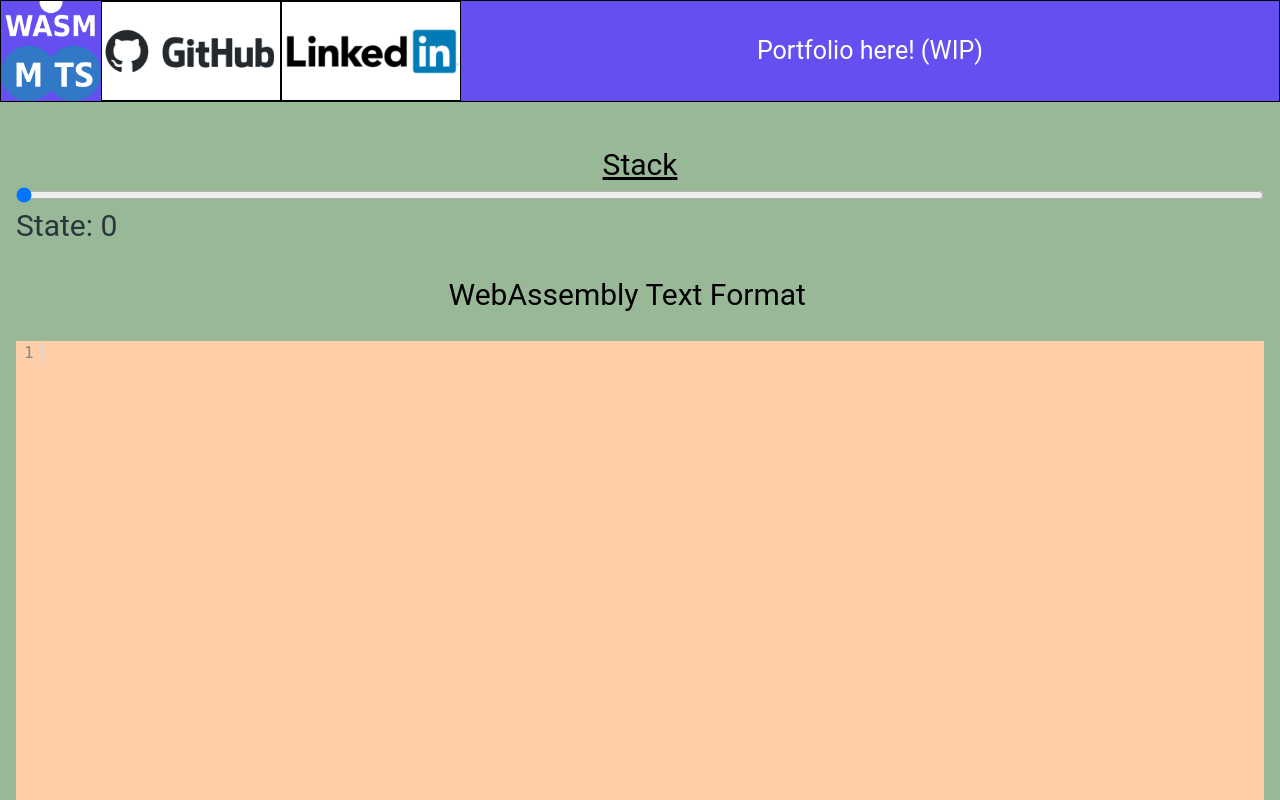
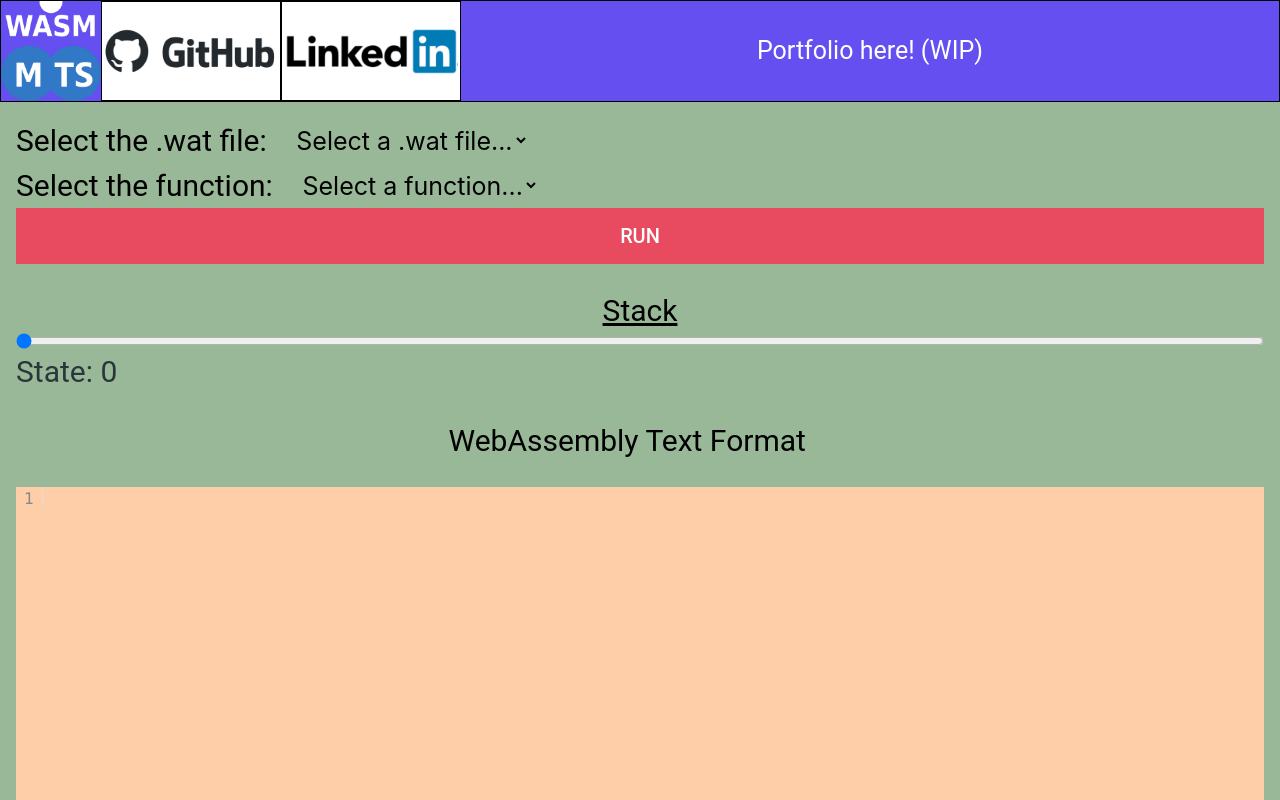
Before and after one commit to MirkoMassa/wasmmts-gui, a React (Create React App) app: page / in a window 1280 px wide. Shown: the top 800 px of the page. Built offline with nearby package versions, Linux system fonts and the light colour scheme.

Commit message:
Reorganized html

```diff
--- a/src/App.tsx
+++ b/src/App.tsx
@@ -5,7 +5,10 @@ import * as execTypes from 'wasmmts-a_wasm_interpreter/build/src/exec/types'
 import {buildStateStrings, patchesDescriptor, stateDescriptor, buildPatchesStrings} from 'wasmmts-a_wasm_interpreter/build/src/debugging/stringifier'
 import Slider from './components/Slider'
 import FileSelector from './components/FileSelector'
+import FileSelectorDesktop from './components/FileSelectorDesktop'
 import FunctionSelector from './components/FunctionSelector';
+import FunctionSelectorDesktop from './components/FunctionSelectorDesktop';
+import RunButton from './components/RunButton';
 import { custom } from 'wasmmts-a_wasm_interpreter/build/src/types';
 import Topbar from './components/Topbar';
 
@@ -63,10 +66,13 @@ function App() {
       <Topbar/>
       <div className='WasmMTS_demo'>
         <FileSelector onChange={updateWasm} selected={filename}/>
-        <FunctionSelector run={run} setFunc = {setFuncname}
+        <FileSelectorDesktop onChange={updateWasm} selected={filename}/>
+        <FunctionSelector setFunc = {setFuncname}
         wasmInstance = {wasmInstance} selected= {funcname}/>
+        <FunctionSelectorDesktop setFunc = {setFuncname}
+        wasmInstance = {wasmInstance} selected= {funcname}/>
+        <RunButton run={run}/>
         <Slider showMemory= {showMemory} wasmStores ={wasmStores} wasmPatches = {wasmPatches} wasmStates={wasmStates} wasmInstance = {wasmInstance} watText = {watText}/>
-
       </div>
     </div>
   );
```
